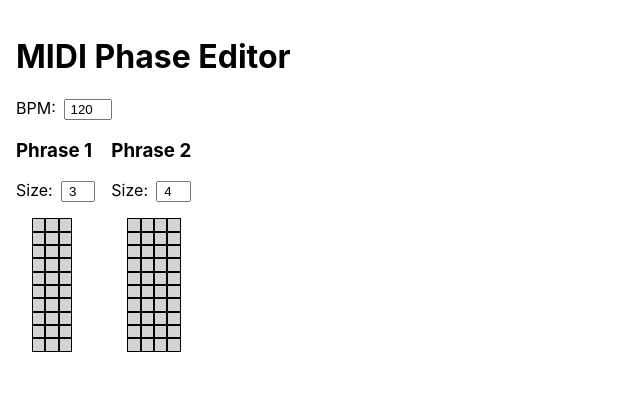
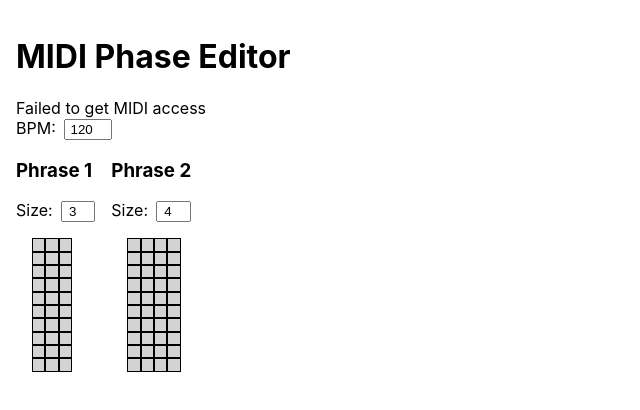
Before and after one commit to leegee/midi-phase-ui-experiment, a React (Create React App) app: page / in a window 1280 px wide. Shown: the top 410 px of the page, without its empty margins (0-640 px from the left). Built offline with nearby package versions, Linux system fonts and the light colour scheme.

Commit message:
Get MIDI Access in TS

```diff
--- a/package.json
+++ b/package.json
@@ -41,5 +41,9 @@
       "last 1 firefox version",
       "last 1 safari version"
     ]
+  },
+  "devDependencies": {
+    "@types/webmidi": "^2.1.0",
+    "@babel/plugin-proposal-private-property-in-object": "*"
   }
 }
--- a/src/App.css
+++ b/src/App.css
@@ -1,4 +1,9 @@
 /* src/App.css */
+
+main {
+  padding: 1em;
+}
+
 .grid-components-container {
   display: flex;
   flex-wrap: wrap;
--- a/src/App.tsx
+++ b/src/App.tsx
@@ -5,13 +5,18 @@ import './App.css';
 import BPMInput from './components/BPMInput';
 import GridInput from './components/GridInput';
 import ColumnSettings from './components/ColumnSettings';
+import useMIDI from './hooks/useMIDI';
 
 const NUM_GRIDS = 2;
 
 const App: React.FC = () => {
+  const { midiAccess, error } = useMIDI();
+
   return (
-    <main style={{ padding: '1em' }}>
+    <main>
       <h1>MIDI Phase  Editor</h1>
+
+      {error && <div className="error">{error}</div>}
 
       <BPMInput />
 
--- /dev/null
+++ b/src/hooks/useMIDI.ts
@@ -0,0 +1,30 @@
+// src/hooks/useMIDI.ts
+
+import { useEffect, useState } from 'react';
+
+const useMIDI = () => {
+    const [midiAccess, setMidiAccess] = useState<WebMidi.MIDIAccess | null>(null);
+    const [error, setError] = useState<string | null>(null);
+
+    useEffect(() => {
+        const getMIDI = async () => {
+            try {
+                if ('requestMIDIAccess' in navigator) {
+                    const access = await navigator.requestMIDIAccess();
+                    setMidiAccess(access);
+                } else {
+                    throw new Error('Web MIDI API is not supported in this browser.');
+                }
+            } catch (err) {
+                console.error('Failed to get MIDI access', err);
+                setError('Failed to get MIDI access');
+            }
+        };
+
+        getMIDI();
+    }, []);
+
+    return { midiAccess, error };
+};
+
+export default useMIDI;
--- a/tsconfig.json
+++ b/tsconfig.json
@@ -18,7 +18,8 @@
     "resolveJsonModule": true,
     "isolatedModules": true,
     "noEmit": true,
-    "jsx": "react-jsx"
+    "jsx": "react-jsx",
+    "types": ["@types/webmidi"]
   },
   "include": [
     "src"
```
Also changed, not shown: 1 other file (tests, documents, lock files or other folders).
